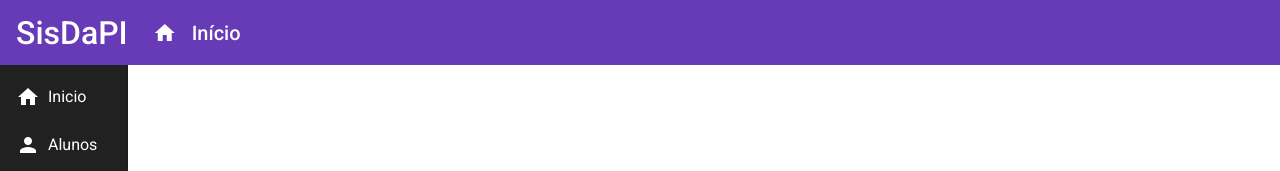
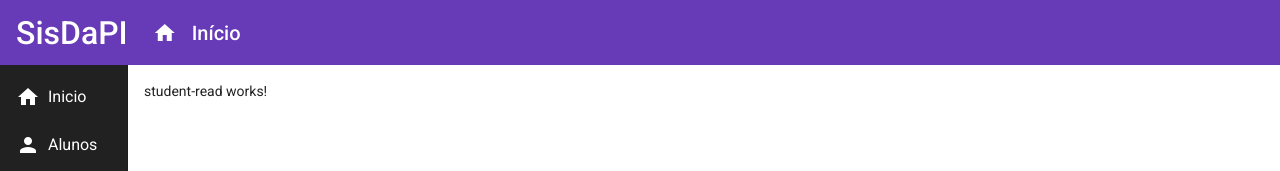
Before and after one commit to paulofrutos/Projeto-SISDAPI, an Angular app in the folder frontend/: page /students/read in a window 1280 px wide. Before the commit this address led to /. Shown: the top 171 px of the page. Built offline with nearby package versions, Linux system fonts and the light colour scheme.

Commit message:
Create student-read component
Create student-read component;
Update app-routing.module.ts;

```diff
--- a/frontend/src/app/app-routing.module.ts
+++ b/frontend/src/app/app-routing.module.ts
@@ -4,6 +4,7 @@ import { RouterModule, Routes } from '@angular/router';
 import { HomeComponent } from './views/home/home.component';
 import { StudentCrudComponent } from './views/student-crud/student-crud.component';
 import { StudentCreateComponent } from './views/student-crud/student-create/student-create.component';
+import { StudentReadComponent } from './views/student-crud/student-read/student-read.component';
 import { ClassCrudComponent } from './views/class-crud/class-crud.component';
 import { ClassCreateComponent } from './views/class-crud/class-create/class-create.component';
 import { SearchComponent } from './views/search/search.component';
@@ -21,6 +22,10 @@ const routes: Routes = [
   {
     path: 'students/create',
     component: StudentCreateComponent
+  },
+  {
+    path: 'students/read',
+    component: StudentReadComponent
   },
   {
     path: 'classes',
--- a/frontend/src/app/app.module.ts
+++ b/frontend/src/app/app.module.ts
@@ -28,6 +28,7 @@ import { MatInputModule } from '@angular/material/input';
 import { HttpClientModule } from '@angular/common/http';
 
 import { CrudService } from 'src/app/services/crud.service';
+import { StudentReadComponent } from './views/student-crud/student-read/student-read.component';
 
 @NgModule({
 
@@ -41,7 +42,8 @@ import { CrudService } from 'src/app/services/crud.service';
     StudentCreateComponent,
     ClassCrudComponent,
     ClassCreateComponent,
-    SearchComponent
+    SearchComponent,
+    StudentReadComponent
   ],
 
   imports: [
--- /dev/null
+++ b/frontend/src/app/views/student-crud/student-read/student-read.component.html
@@ -0,0 +1 @@
+<p>student-read works!</p>
--- /dev/null
+++ b/frontend/src/app/views/student-crud/student-read/student-read.component.ts
@@ -0,0 +1,15 @@
+import { Component, OnInit } from '@angular/core';
+
+@Component({
+  selector: 'app-student-read',
+  templateUrl: './student-read.component.html',
+  styleUrls: ['./student-read.component.css']
+})
+export class StudentReadComponent implements OnInit {
+
+  constructor() { }
+
+  ngOnInit(): void {
+  }
+
+}
```
Also changed, not shown: frontend/src/app/views/student-crud/student-read/student-read.component.css (added).
